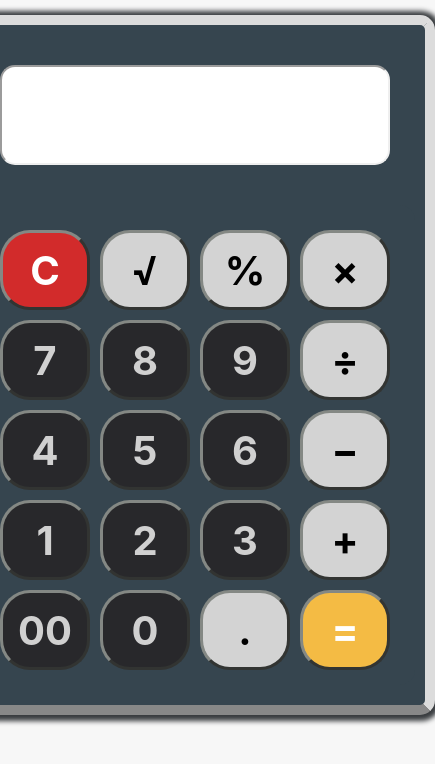
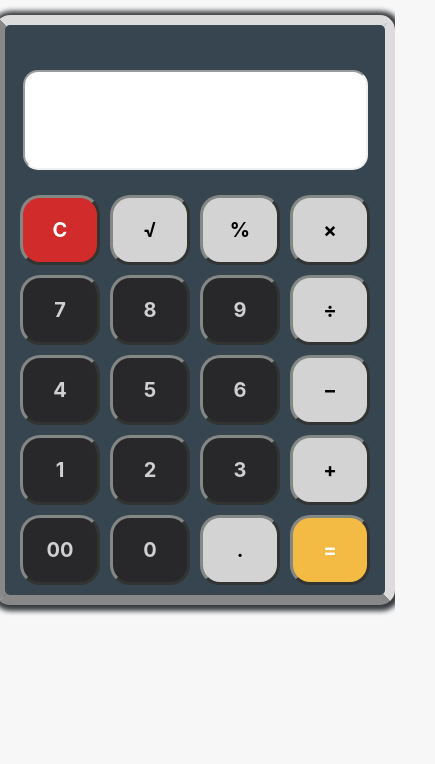
Before and after one commit to cmercado-b/react-calculator, a React (Create React App) app: page / in a window 390 px wide. Shown: the top 764 px of the page, 435 px wide, since content can reach past the window. Built offline with nearby package versions, Linux system fonts and the light colour scheme.

Commit message:
"Mobile for 490px"

```diff
--- a/src/App.css
+++ b/src/App.css
@@ -52,3 +52,46 @@ html {
     justify-content: center;
     flex-direction: row;
 }
+
+/* Mobile Responsive */
+
+@media (min-width: 320px) and (max-width: 480px) {
+    .App {
+        display: flex;
+        align-items: center;
+        justify-content: center;
+        width: auto;
+        height: auto;
+        padding: 15px;
+    }
+
+    .Container {
+        display: flex;
+        flex-direction: column;
+        align-items: center;
+        justify-content: center;
+        background-color: #36454F;
+        border-width: 10px;
+        border-color: #dcdcdc;
+        border-style: outset inset outset inset;
+        height: 590px;
+        width: 480px;
+        border-radius: 15px;
+        box-shadow: 1px 1px 5px 5px #393c3f;
+    }
+
+    .buttonContainer {
+        background-color: #36454F;
+        margin: 0;
+        height: 380px;
+        border-radius: 15px;
+        padding: 10px;
+    }
+
+    .buttonRow {
+        display: flex;
+        align-items: center;
+        justify-content: center;
+        flex-direction: row;
+    }
+}
--- a/src/App.js
+++ b/src/App.js
@@ -128,7 +128,7 @@ class App extends Component {
         console.log(parseFloat(this.state.firstNum) +
         parseFloat(this.state.secondNum));
 
-        localStorage.setItem('operator', JSON.stringify(...val, val))
+        localStorage.setItem('equalOperator', JSON.stringify(...val, val))
         localStorage.setItem('equalTo', JSON.parse(parseFloat(this.state.firstNum) +
         parseFloat(this.state.secondNum)));
     }
--- a/src/Button/Button.css
+++ b/src/Button/Button.css
@@ -34,3 +34,42 @@
     background-color: #F4BB44;
     color: #fff;
 }
+
+@media (min-width: 320px) and (max-width: 480px) {
+    .Button {
+        display: flex;
+        flex-wrap: wrap;
+        justify-content: center;
+        align-items: center;
+        height: 70px;
+        width: 80px;
+        background-color: #28282B;
+        border: 3px outset #848884;
+        color: #d0d0d0;
+        font-size: 20px;
+        cursor: pointer;
+        margin: 5px;
+        border-radius: 20px;
+        font-weight: 700;
+        flex: 1 1 100px;
+        user-select: none;
+    }
+
+    .Operator {
+        font-size: 20px;
+        background-color: #D3D3D3;
+        color: #000;
+    }
+
+    .Del {
+        font-size: 20px;
+        background-color: #D22B2B;
+        color: #fff;
+    }
+
+    .Equal {
+        font-size: 20px;
+        background-color: #F4BB44;
+        color: #fff;
+    }
+}
--- a/src/Display/Display.css
+++ b/src/Display/Display.css
@@ -12,3 +12,20 @@
     padding: 15px;
     font-size: 50px;
 }
+
+@media (min-width: 320px) and (max-width: 480px) {
+    .Display {
+        display: flex;
+        align-items: center;
+        justify-content: flex-end;
+        background-color: white;
+        border: 2px inset #efefef;
+        color: #000;
+        height: 100px;
+        width: 345px;
+        margin: 10px 0;
+        border-radius: 15px;
+        padding: 15px;
+        font-size: 50px;
+    }
+}
```
